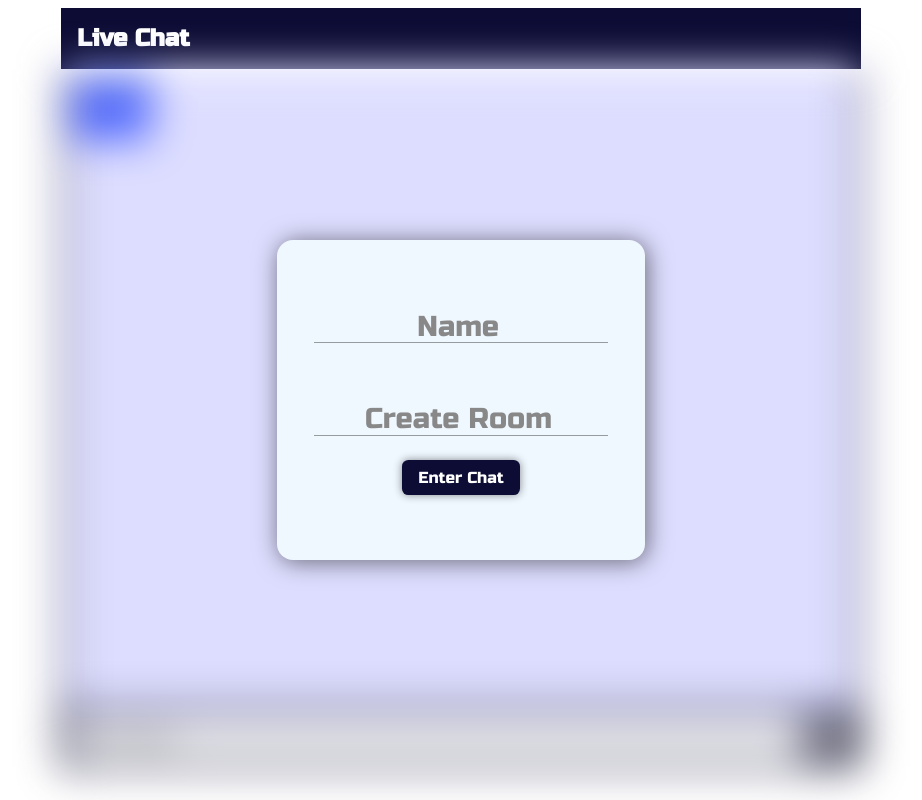
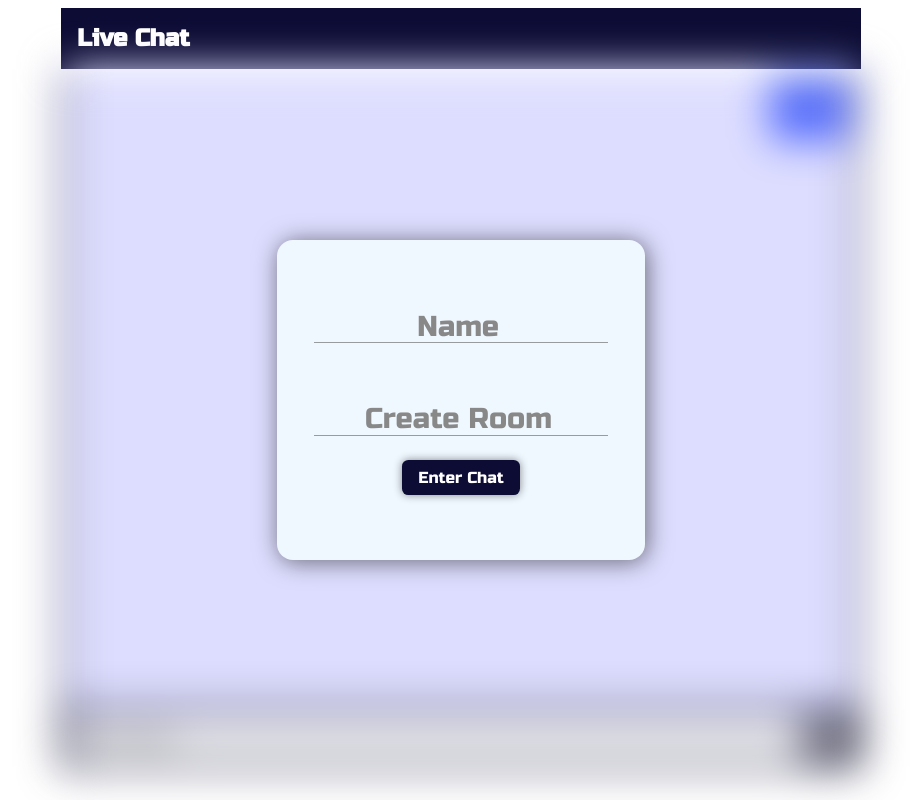
Before and after one commit to Regestrac/Live_Chat, a React (Create React App) app: page / in a window 1280 px wide. Both pictures are taken after typing "Sample" into the empty fields and a click on the button 1012 px from the left and 737 px from the top of the page. Shown: the whole page, without its empty margins (179-1101 px from the left). Built offline with nearby package versions, Linux system fonts and the light colour scheme; no server answers.

Commit message:
Now shows send messages & received messages seperatly

```diff
--- a/src/components/ChatBox.css
+++ b/src/components/ChatBox.css
@@ -17,17 +17,18 @@
     display: none;
 }
 
-.chats {
+#you .chats {
     padding: 0 .0 .5rem;
     background-color: #4660fd;
     width: fit-content;
     max-width: 80%;
     margin: .2rem 0;
     border-radius: .4rem;
+    margin-left: auto;
 }
 
 .chat-text {
-    color: #ddddff;
+    color: #eeeeff;
     font-family: 'Poppins', sans-serif;
     font-weight: 400;
     padding: .2rem .5rem;
@@ -50,3 +51,17 @@
     margin: 0 .5rem;
     font-family: 'Poppins', sans-serif;
 }
+
+#other .chats {
+    padding: 0 .0 .5rem;
+    background-color: #10951e;
+    width: fit-content;
+    max-width: 80%;
+    margin: .2rem 0;
+    border-radius: .4rem;
+    margin-right: auto;
+}
+
+#other .user-name {
+    background-color: #007e17;
+}
--- a/src/components/ChatBox.js
+++ b/src/components/ChatBox.js
@@ -1,25 +1,24 @@
 import React, { useEffect } from 'react'
 import './ChatBox.css'
 
-const ChatBox = ({ socket, setMessageList, messageList }) => {
+const ChatBox = ({ socket, setMessageList, messageList, username }) => {
   useEffect(() => {
     socket.on("receive_message", (data) => {
       setMessageList((list) => [...list, data])
-      console.log("data::***")
-      console.log(data)
     })
   }, [socket]);
   return (
     <div className='chat-box'>
       {messageList && (
         messageList.map((messageContent, index) => {
-          console.log(messageList);
           return (
-            <div className='chats' key={index} >
+            <div id={username === messageContent.author ? "you" : "other"}>
+            <div className='chats' key={index}  >
               <div className='user-name'>{messageContent.author}</div>
               <div className='chat-text'>{messageContent.message}</div>
               <div className='chat-time'>{messageContent.time}</div>
             </div >
+            </div>
           )
         })
       )}
--- a/src/components/Home.js
+++ b/src/components/Home.js
@@ -22,7 +22,7 @@ const Home = () => {
           <Header roomId={roomId} />
         </div>
         <div className={!isAuth && "blur"} >
-          <ChatBox socket={socket} setMessageList={setMessageList} messageList={messageList} />
+          <ChatBox socket={socket} setMessageList={setMessageList} messageList={messageList} username={username} />
           <Base socket={socket} roomId={roomId} username={username} setMessageList={setMessageList} />
         </div>
         {!isAuth &&
```
